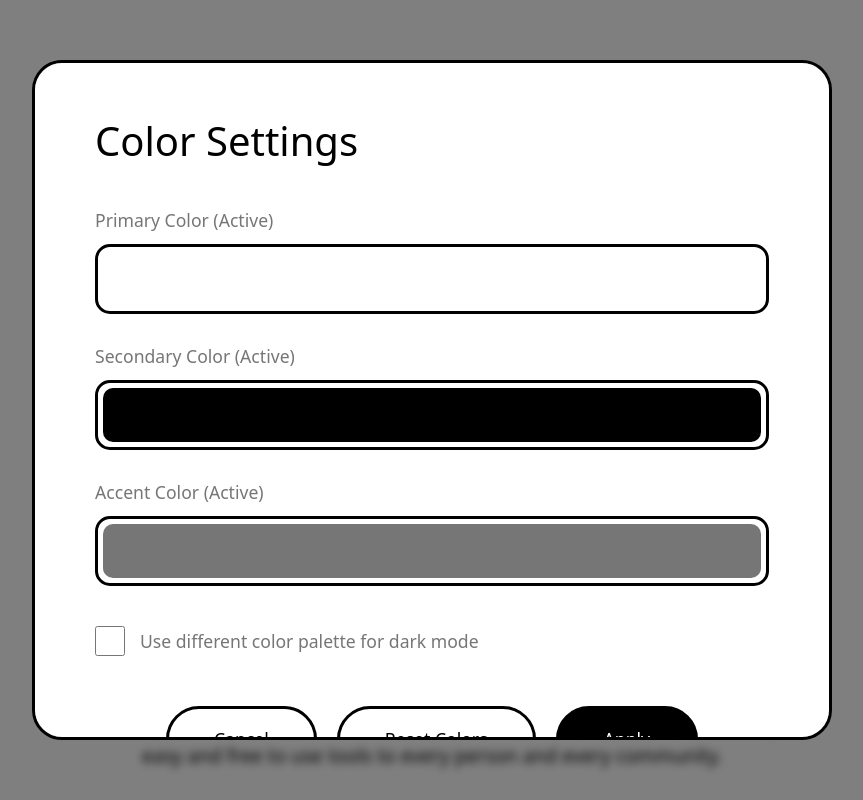
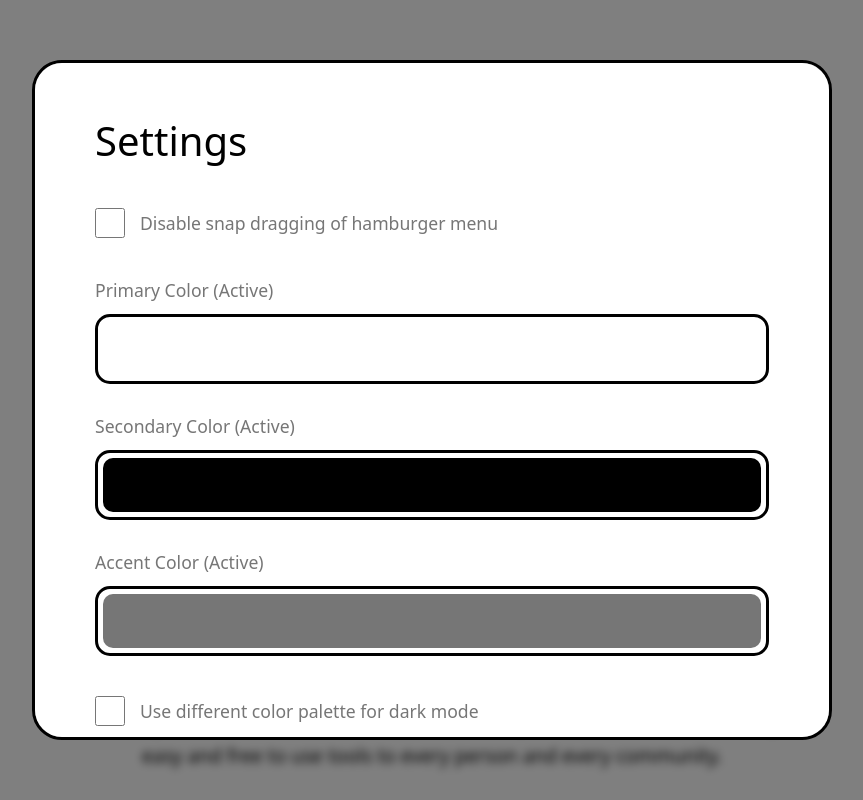
Before and after one commit to LibreLoom/Website, a React (Vite) app in the folder web/: page / in a window 1280 px wide. Both pictures are taken after a click on the button "Settings". Shown: the top 800 px of the page, without its empty margins (208-1071 px from the left). Built offline with nearby package versions, Linux system fonts and the light colour scheme; a web font is replaced by a local one.

Commit message:
added new snapDragging useState

```diff
--- a/web/src/components/ColorSettings.jsx
+++ b/web/src/components/ColorSettings.jsx
@@ -13,6 +13,7 @@ function ColorSettings({ isOpen, onClose }) {
 
   const [colors, setColors] = useState(defaultColors)
   const [useDarkModePalette, setUseDarkModePalette] = useState(false)
+  const [snapDragging, setSnapDragging] = useState(false)
 
   useEffect(() => {
     // Load saved colors from localStorage
@@ -127,7 +128,17 @@ function ColorSettings({ isOpen, onClose }) {
   return (
     <div className="settings-overlay active" onClick={(e) => e.target.className.includes('settings-overlay') && onClose()}>
       <div className="color-settings-modal" onClick={(e) => e.stopPropagation()}>
-        <h1>Color Settings</h1>
+        <h1>Settings</h1>
+
+        <div className="checkbox-group">
+          <input
+            type="checkbox"
+            id="snapDragging"
+            checked={useDarkModePalette}
+            onChange={(e) => setSnapDragging(e.target.checked)}
+          />
+          <label htmlFor="snapDragging">Disable snap dragging of hamburger menu</label>
+        </div>
 
         <div className="color-input-group">
           <label>Primary Color (Active)</label>
```
